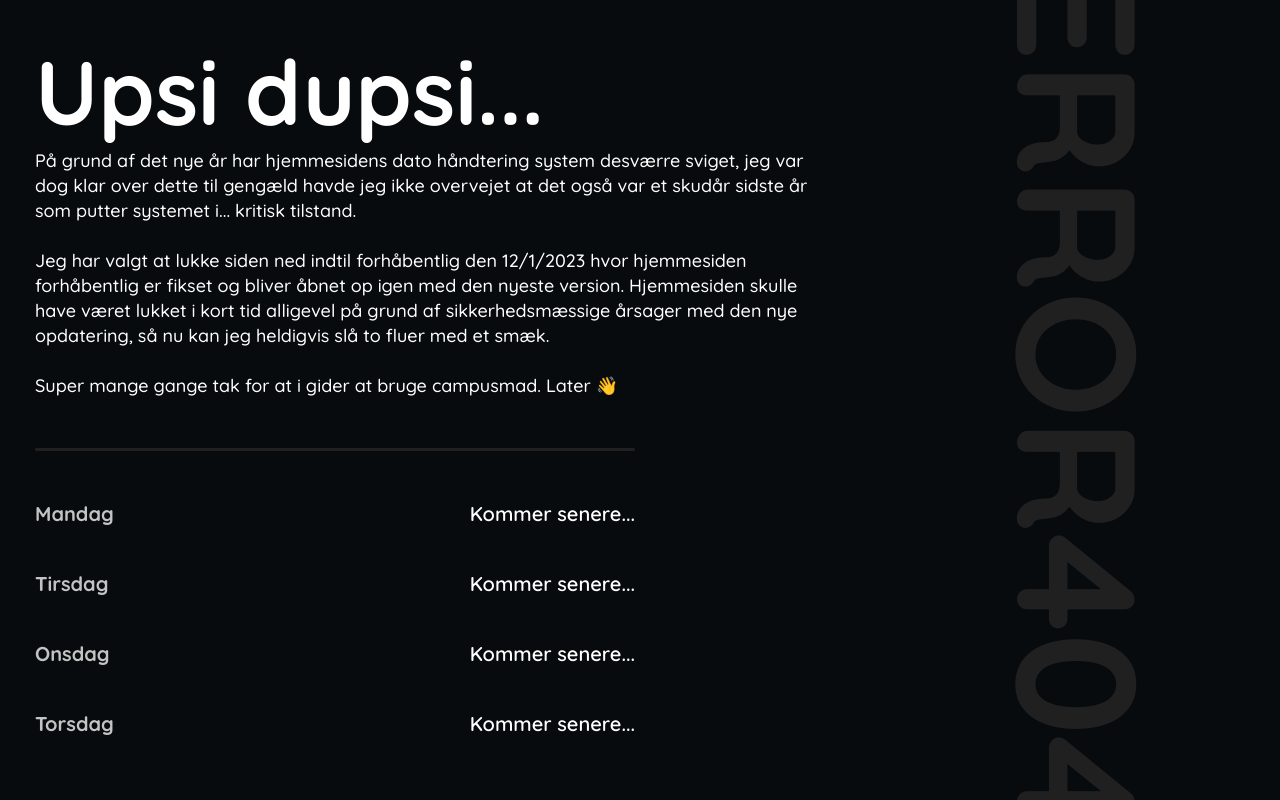
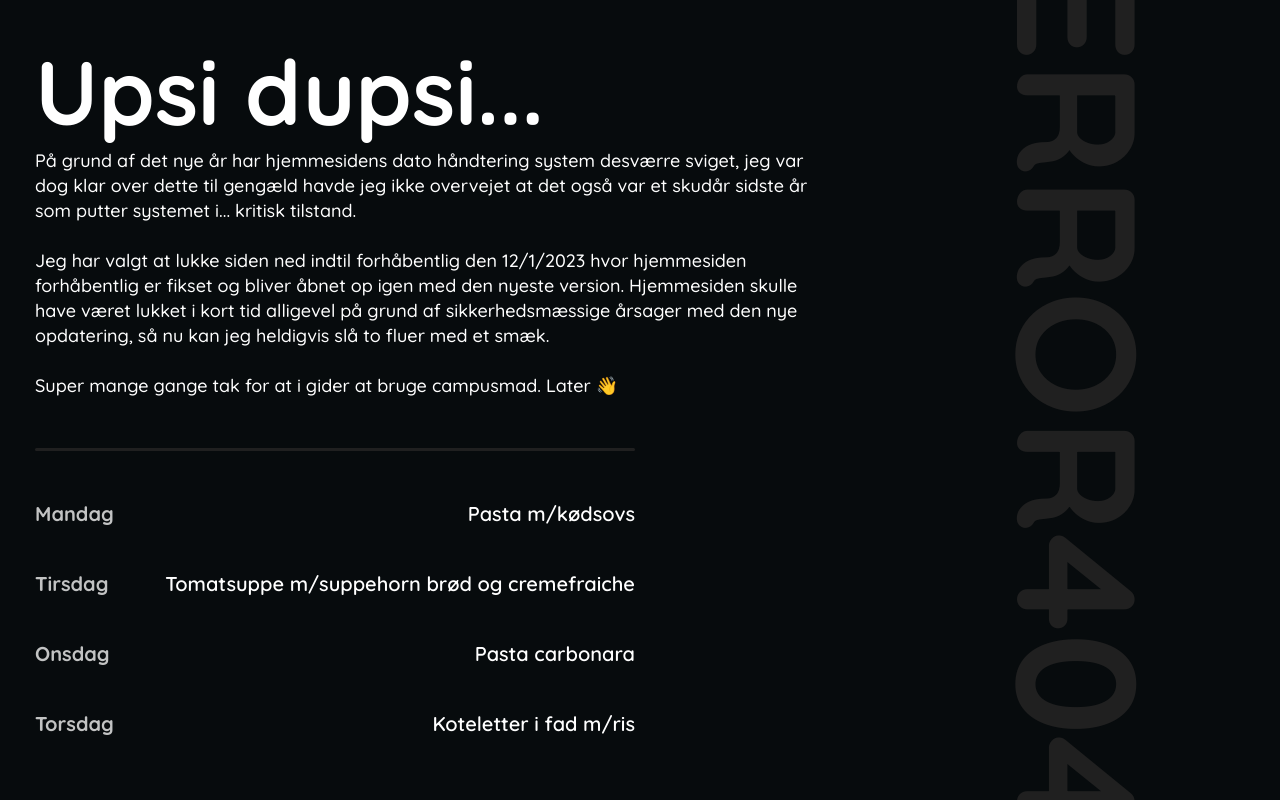
Before and after one commit to zMyLlama/videndjurs-aftensmad, a Next.js app: page /components/index/temp.loading in a window 1280 px wide. Built offline with nearby package versions, Linux system fonts and the light colour scheme.

Commit message:
temp mealplan

```diff
--- a/pages/components/index/temp.loading.tsx
+++ b/pages/components/index/temp.loading.tsx
@@ -20,31 +20,31 @@ function TempLoading() {
             <List>
                 <Item>
                     <Left>Mandag</Left>
-                    <Right>Kommer senere...</Right>
+                    <Right>Pasta m/kødsovs</Right>
                 </Item>
                 <Item>
                     <Left>Tirsdag</Left>
-                    <Right>Kommer senere...</Right>
+                    <Right>Tomatsuppe m/suppehorn brød og cremefraiche</Right>
                 </Item>
                 <Item>
                     <Left>Onsdag</Left>
-                    <Right>Kommer senere...</Right>
+                    <Right>Pasta carbonara</Right>
                 </Item>
                 <Item>
                     <Left>Torsdag</Left>
-                    <Right>Kommer senere...</Right>
+                    <Right>Koteletter i fad m/ris</Right>
                 </Item>
                 <Item>
                     <Left>Fredag</Left>
-                    <Right>Kommer senere...</Right>
+                    <Right>Kalkun m/bacon og stegte kartofler</Right>
                 </Item>
                 <Item>
                     <Left>Lørdag</Left>
-                    <Right>Kommer senere...</Right>
+                    <Right>Græskfarsbrød m/halve ovnkartofler, pikantsovs og tzatziki</Right>
                 </Item>
                 <Item>
                     <Left>Søndag</Left>
-                    <Right>Kommer senere...</Right>
+                    <Right>Bøfsandwich</Right>
                 </Item>
             </List>
 
```
